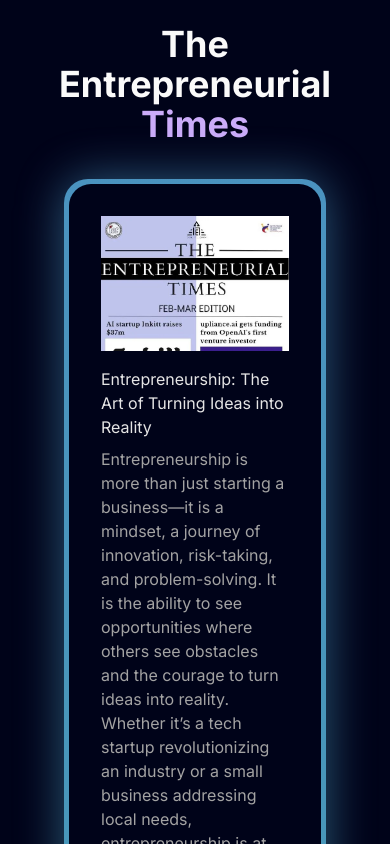
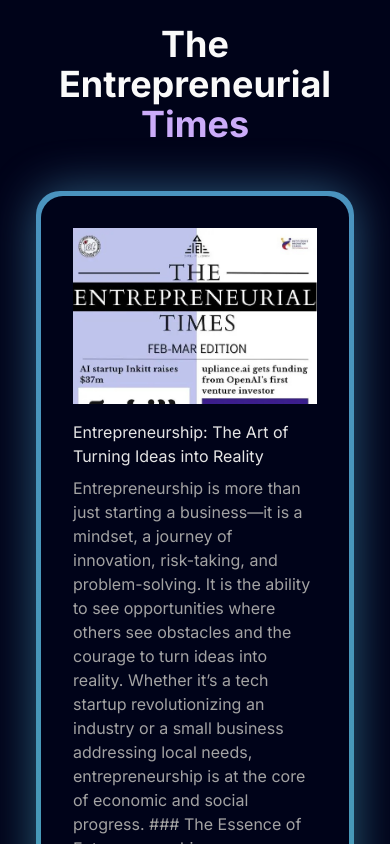
Before and after one commit to idi01-git/E-cell-Copy, a Next.js app: page /blogs/1 in a window 390 px wide. Shown: the top 844 px of the page. Built offline with nearby package versions, Linux system fonts and the light colour scheme.

Commit message:
mobile screen width adjustment

```diff
--- a/app/blogs/1/page.tsx
+++ b/app/blogs/1/page.tsx
@@ -12,8 +12,8 @@ export default function BlogsPage() {
       <h1 className="heading">
        The Entrepreneurial<span className="text-purple"> Times</span>
       </h1>
-      <div className=" container mt-[35px] w-full items-center justify-center ">
-        <BackgroundGradient className="rounded-[22px] w-xl p-8 sm:p-10 bg-shivansh ">
+      <div className=" container p-1 mt-[35px] w-full items-center justify-center ">
+        <BackgroundGradient className="rounded-[22px] w-full p-8 sm:p-10 bg-shivansh ">
           <Image
             src={`/news.jpg`}
             alt="jordans"
```
